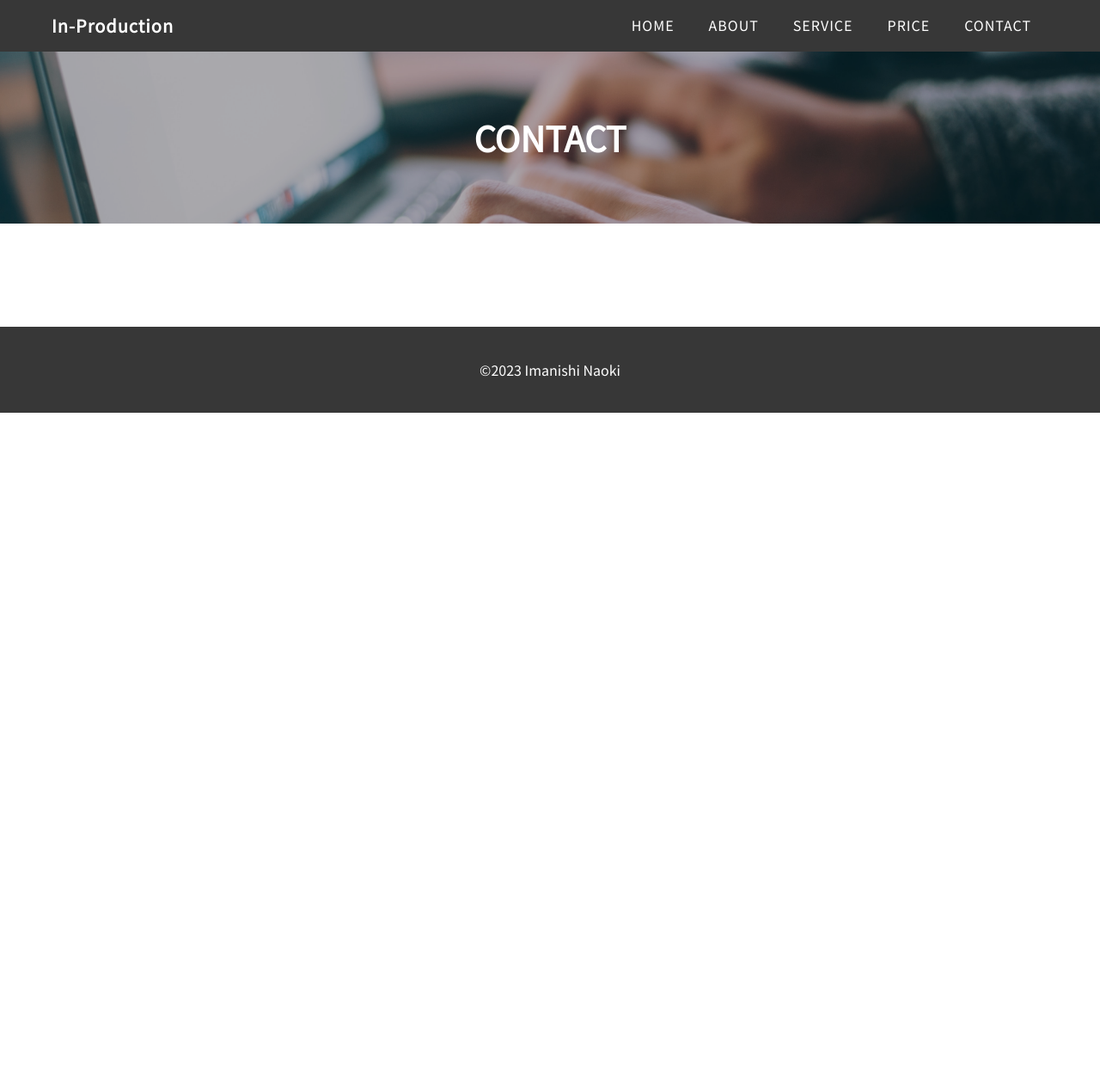
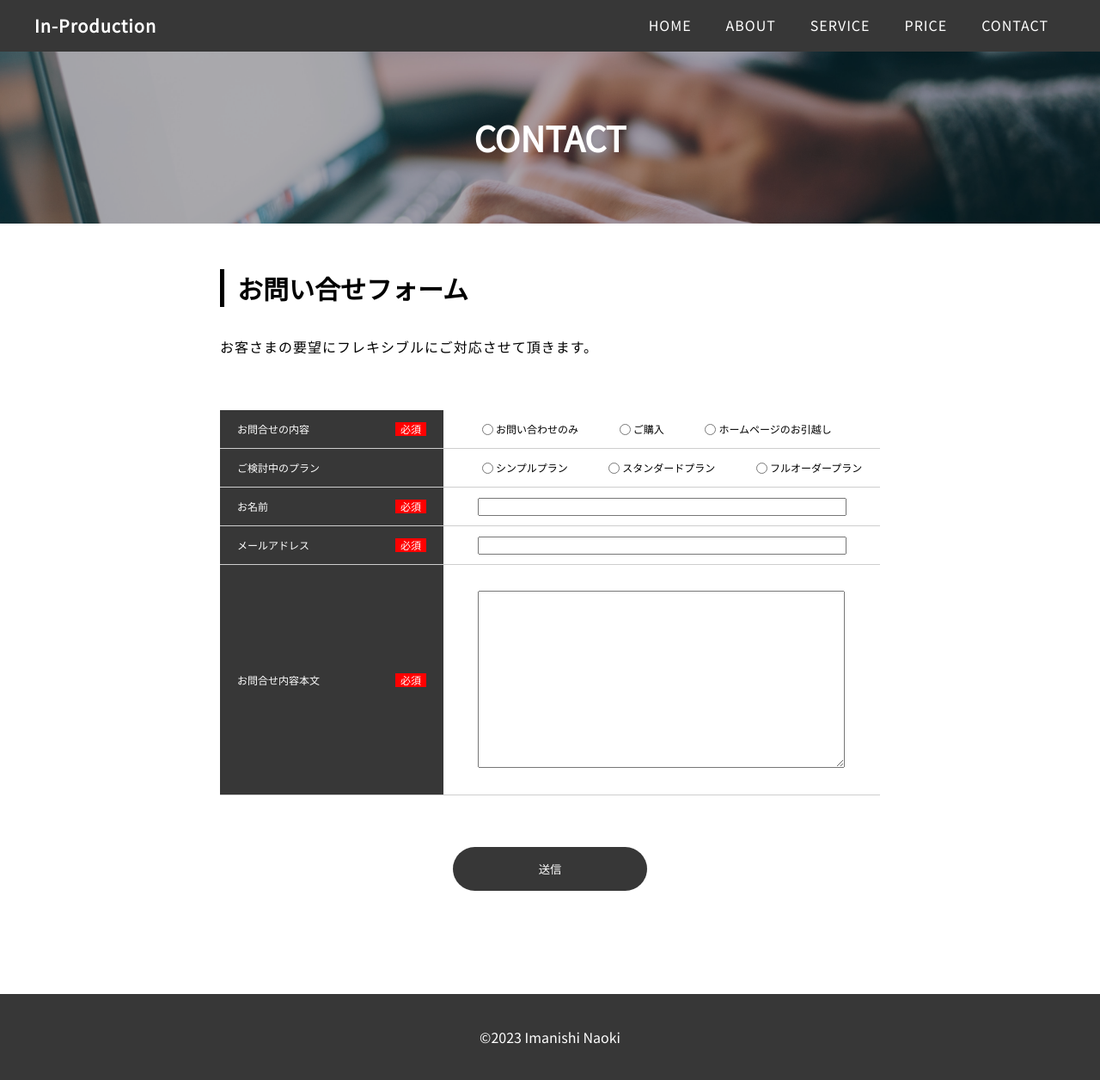
Before and after one commit to imanishiNaoki/template, a PHP site: page /contact.html in a window 1280 px wide. Shown: the whole page at 86% size. Before the commit the page ends 480 px from the top, so only its background shows below. Run offline with PHP 8.4, Linux system fonts and the light colour scheme.

Commit message:
モデル完成

```diff
--- a/contact.html
+++ b/contact.html
@@ -55,7 +55,60 @@
         <div class="single-key">
           <h2 class="section-title"><span>CONTACT</span></h2>
         </div>
-        <div class="container"></div>
+        <div class="container">
+          <h3 class="single-sub"><span>お問い合せフォーム</span></h3>
+          <p class="single-text">お客さまの要望にフレキシブルにご対応させて頂きます。</p>
+
+          <div class="single-table-col">
+            <form action="#" method="post">
+              <table>
+                <tbody>
+                  <tr>
+                    <th class="single-header attention">お問合せの内容</th>
+                    <td class="single-data">
+                      <label for="contact01_01"><input type="radio" id="contact01_01" name="contact01" />お問い合わせのみ</label><br class="sp-show" />
+                      <label for="contact01_02"><input type="radio" id="contact01_02" name="contact01" />ご購入</label><br class="sp-show" />
+                      <label for="contact01_03"><input type="radio" id="contact01_03" name="contact01" />ホームページのお引越し</label>
+                    </td>
+                  </tr>
+                  <tr>
+                    <th class="single-header">ご検討中のプラン</th>
+                    <td class="single-data">
+                      <label for="contact02_01"><input type="radio" id="contact02_01" name="contact02" />シンプルプラン</label><br class="sp-show" />
+                      <label for="contact02_02"><input type="radio" id="contact02_02" name="contact02" />スタンダードプラン</label><br class="sp-show" />
+                      <label for="contact02_03"><input type="radio" id="contact02_03" name="contact02" />フルオーダープラン</label>
+                    </td>
+                  </tr>
+                  <tr>
+                    <th class="single-header attention"><label for="contact03_01">お名前</label></th>
+                    <td class="single-data">
+                      <input type="text" id="contact03_01" name="contact03" />
+                    </td>
+                  </tr>
+                  <tr>
+                    <th class="single-header attention"><label for="contact04_01">メールアドレス</label></th>
+                    <td class="single-data">
+                      <input type="email" id="contact04_01" name="contact04" />
+                    </td>
+                  </tr>
+                  <tr>
+                    <th class="single-header attention"><label for="contact05_01">お問合せ内容本文</label></th>
+                    <td class="single-data">
+                      <textarea type="text" id="contact05_01" name="contact05"></textarea>
+                    </td>
+                  </tr>
+                </tbody>
+                <tfoot class="single-table-tfoot">
+                  <tr>
+                    <td colspan="2">
+                      <button>送信</button>
+                    </td>
+                  </tr>
+                </tfoot>
+              </table>
+            </form>
+          </div>
+        </div>
       </section>
     </main>
     <footer id="footer">
--- a/css/reset.css
+++ b/css/reset.css
@@ -115,7 +115,7 @@ blockquote:before,
 blockquote:after,
 q:before,
 q:after {
-  content: "";
+  content: '';
   content: none;
 }
 
@@ -179,6 +179,6 @@ button {
   outline: none;
   padding: 0;
   -webkit-appearance: none;
-     -moz-appearance: none;
-          appearance: none;
+  -moz-appearance: none;
+  appearance: none;
 }
--- a/css/style.css
+++ b/css/style.css
@@ -1,3 +1,4 @@
+@charset "UTF-8";
 /*-------------------------------------
     color
 --------------------------------------*/
@@ -18,11 +19,16 @@ a {
   letter-spacing: 1px;
 }
 
+@media screen and (min-width: 768px) {
+  .sp-show {
+    display: none;
+  }
+}
+
 /*-------------------------------------
     container
 --------------------------------------*/
 .container {
-  padding: 0 20px;
   margin: 0 auto;
 }
 @media screen and (min-width: 640px) {
@@ -33,13 +39,11 @@ a {
 @media screen and (min-width: 768px) {
   .container {
     max-width: 768px;
-    padding: 0 40px;
   }
 }
 @media screen and (min-width: 1024px) {
   .container {
     max-width: 1024px;
-    padding: 0 60px;
   }
 }
 @media screen and (min-width: 1280px) {
@@ -81,11 +85,17 @@ a {
   text-decoration: none;
 }
 .header .container {
+  padding: 0 20px;
   height: 60px;
   display: flex;
   align-items: center;
   justify-content: space-between;
   position: relative;
+}
+@media screen and (min-width: 768px) {
+  .header .container {
+    padding: 0 40px;
+  }
 }
 .header .navi {
   position: fixed;
@@ -467,19 +477,19 @@ a {
   background: url("/img/service-01.jpg");
   background-position: center;
   background-size: cover;
-  padding-top: 37.5%;
+  padding-top: 46.875%;
 }
 .service-img.-img02 {
   background: url("/img/service-02.jpg");
   background-position: center;
   background-size: cover;
-  padding-top: 37.5%;
+  padding-top: 46.875%;
 }
 .service-img.-img03 {
   background: url("/img/service-03.jpg");
   background-position: center;
   background-size: cover;
-  padding-top: 37.5%;
+  padding-top: 46.875%;
 }
 .service-text {
   margin-top: 14px;
@@ -609,7 +619,7 @@ a {
   background: url("/img/price-02.jpg");
   background-position: center;
   background-size: cover;
-  padding-top: 28.125%;
+  padding-top: 46.875%;
 }
 @media screen and (min-width: 1024px) {
   .price-img.-img01 {
@@ -620,7 +630,7 @@ a {
   background: url("/img/price-03.jpg");
   background-position: center;
   background-size: cover;
-  padding-top: 28.125%;
+  padding-top: 46.875%;
 }
 @media screen and (min-width: 1024px) {
   .price-img.-img02 {
@@ -631,7 +641,7 @@ a {
   background: url("/img/price-04.jpg");
   background-position: center;
   background-size: cover;
-  padding-top: 28.125%;
+  padding-top: 46.875%;
 }
 @media screen and (min-width: 1024px) {
   .price-img.-img03 {
@@ -862,6 +872,7 @@ a {
 .single-table-col {
   width: 100%;
   margin: 60px 0;
+  font-size: 0.75rem;
   white-space: nowrap;
   overflow-x: scroll;
 }
@@ -902,14 +913,106 @@ a {
 .single-table-col .single-header {
   text-align: left;
   font-weight: normal;
-  min-width: 200px;
-  padding: 30px 0 30px 20px;
+  width: 160px;
+  padding: 30px 20px;
   background-color: #373737;
   color: #fff;
 }
 .single-table-col .single-data {
   vertical-align: middle;
   text-align: center;
+}
+.single-table-col .single-data label {
+  width: 100%;
+  display: inline-block;
+}
+.single-table-col .single-data label:not(:first-child) {
+  margin-top: 20px;
+}
+@media screen and (min-width: 768px) {
+  .single-table-col .single-data label:not(:first-child) {
+    margin-left: 40px;
+    margin-top: 0;
+  }
+}
+.single-table-col .single-data label input {
+  margin-top: -2px;
+  display: inline-block;
+}
+.single-table-col form .single-data {
+  display: block;
+  padding: 16px 0;
+  text-align: left;
+}
+@media screen and (min-width: 768px) {
+  .single-table-col form .single-data {
+    display: table-cell;
+    text-align: left;
+    padding: 0 0 0 40px;
+  }
+}
+@media screen and (min-width: 768px) {
+  .single-table-col form .single-data label {
+    width: auto;
+  }
+}
+.single-table-col form .single-data input[type=text],
+.single-table-col form .single-data [type=email] {
+  width: 96%;
+}
+@media screen and (min-width: 768px) {
+  .single-table-col form .single-data input[type=text],
+.single-table-col form .single-data [type=email] {
+    width: 90%;
+  }
+}
+.single-table-col form .single-data textarea {
+  width: 96%;
+  height: 200px;
+}
+@media screen and (min-width: 768px) {
+  .single-table-col form .single-data textarea {
+    width: 90%;
+    margin: 30px 0;
+  }
+}
+.single-table-col form .single-header {
+  display: block;
+  width: auto;
+  padding: 16px 20px;
+}
+@media screen and (min-width: 768px) {
+  .single-table-col form .single-header {
+    display: table-cell;
+    width: 220px;
+    vertical-align: middle;
+  }
+}
+.single-table-col form .single-header.attention {
+  position: relative;
+}
+.single-table-col form .single-header.attention::before {
+  content: "必須";
+  position: absolute;
+  top: 50%;
+  right: 20px;
+  transform: translate(0, -50%);
+  color: #fff;
+  background-color: red;
+  padding: 2px 6px;
+}
+.single-table-col form .single-table-tfoot {
+  text-align: center;
+}
+.single-table-col form .single-table-tfoot tr {
+  border: none;
+}
+.single-table-col form .single-table-tfoot tr button {
+  padding: 16px 100px;
+  margin-top: 60px;
+  color: #fff;
+  background-color: #373737;
+  border-radius: 30px/30px;
 }
 .single-img {
   width: 100%;
@@ -966,4 +1069,8 @@ a {
 }
 .single-contact-button:hover {
   filter: brightness(1.9);
+}
+
+.thanks .container {
+  height: 40vh;
 }/*# sourceMappingURL=style.css.map */
--- a/css/style.scss
+++ b/css/style.scss
@@ -41,23 +41,24 @@ a {
   line-height: 1.7;
   letter-spacing: 1px;
 }
-
+.sp-show {
+  @include mq(md) {
+    display: none;
+  }
+}
 /*-------------------------------------
     container
 --------------------------------------*/
 .container {
-  padding: 0 20px;
   margin: 0 auto;
   @include mq(sm) {
     max-width: 640px;
   }
   @include mq(md) {
     max-width: 768px;
-    padding: 0 40px;
   }
   @include mq(lg) {
     max-width: 1024px;
-    padding: 0 60px;
   }
   @include mq(xl) {
     max-width: 1280px;
@@ -93,6 +94,10 @@ a {
     }
   }
   .container {
+    @include mq(md) {
+      padding: 0 40px;
+    }
+    padding: 0 20px;
     height: 60px;
     display: flex;
     align-items: center;
@@ -464,19 +469,19 @@ a {
       background: url('/img/service-01.jpg');
       background-position: center;
       background-size: cover;
-      padding-top: calc(56.25% / 1.5);
+      padding-top: calc(56.25% / 1.2);
     }
     &.-img02 {
       background: url('/img/service-02.jpg');
       background-position: center;
       background-size: cover;
-      padding-top: calc(56.25% / 1.5);
+      padding-top: calc(56.25% / 1.2);
     }
     &.-img03 {
       background: url('/img/service-03.jpg');
       background-position: center;
       background-size: cover;
-      padding-top: calc(56.25% / 1.5);
+      padding-top: calc(56.25% / 1.2);
     }
   }
   &-text {
@@ -603,7 +608,7 @@ a {
       @include mq(lg) {
         padding-top: 56.25%;
       }
-      padding-top: calc(56.25% / 2);
+      padding-top: calc(56.25% / 1.2);
     }
     &.-img02 {
       background: url('/img/price-03.jpg');
@@ -612,7 +617,7 @@ a {
       @include mq(lg) {
         padding-top: 56.25%;
       }
-      padding-top: calc(56.25% / 2);
+      padding-top: calc(56.25% / 1.2);
     }
     &.-img03 {
       background: url('/img/price-04.jpg');
@@ -621,7 +626,7 @@ a {
       @include mq(lg) {
         padding-top: 56.25%;
       }
-      padding-top: calc(56.25% / 2);
+      padding-top: calc(56.25% / 1.2);
     }
   }
   &-sub {
@@ -840,6 +845,7 @@ a {
   &-table-col {
     width: 100%;
     margin: 60px 0;
+    font-size: rem(12);
     @include mq(md) {
       overflow-x: visible;
     }
@@ -877,14 +883,97 @@ a {
     .single-header {
       text-align: left;
       font-weight: normal;
-      min-width: 200px;
-      padding: 30px 0 30px 20px;
+      width: 160px;
+      padding: 30px 20px;
       background-color: $thema;
       color: $white;
     }
     .single-data {
       vertical-align: middle;
       text-align: center;
+      label {
+        width: 100%;
+        display: inline-block;
+        &:not(:first-child) {
+          margin-top: 20px;
+          @include mq(md) {
+            margin-left: 40px;
+            margin-top: 0;
+          }
+        }
+        input {
+          margin-top: -2px;
+          display: inline-block;
+        }
+      }
+    }
+    form {
+      .single-data {
+        display: block;
+        padding: 16px 0;
+        text-align: left;
+        @include mq(md) {
+          display: table-cell;
+          text-align: left;
+          padding: 0 0 0 40px;
+        }
+        label {
+          @include mq(md) {
+            width: auto;
+          }
+        }
+        input[type='text'],
+        [type='email'] {
+          width: 96%;
+          @include mq(md) {
+            width: 90%;
+          }
+        }
+        textarea {
+          width: 96%;
+          @include mq(md) {
+            width: 90%;
+            margin: 30px 0;
+          }
+          height: 200px;
+        }
+      }
+      .single-header {
+        display: block;
+        width: auto;
+        padding: 16px 20px;
+        @include mq(md) {
+          display: table-cell;
+          width: 220px;
+          vertical-align: middle;
+        }
+        &.attention {
+          position: relative;
+          &::before {
+            content: '必須';
+            position: absolute;
+            top: 50%;
+            right: 20px;
+            transform: translate(0, -50%);
+            color: $white;
+            background-color: red;
+            padding: 2px 6px;
+          }
+        }
+      }
+      .single-table-tfoot {
+        text-align: center;
+        tr {
+          border: none;
+          button {
+            padding: 16px 100px;
+            margin-top: 60px;
+            color: $white;
+            background-color: $thema;
+            border-radius: 30px/30px;
+          }
+        }
+      }
     }
   }
 
@@ -946,3 +1035,6 @@ a {
     }
   }
 }
+.thanks .container {
+  height: 40vh;
+}
```
Also changed, not shown: 404.html (added, +73 -0 lines), thanks.html (added, +73 -0 lines).
